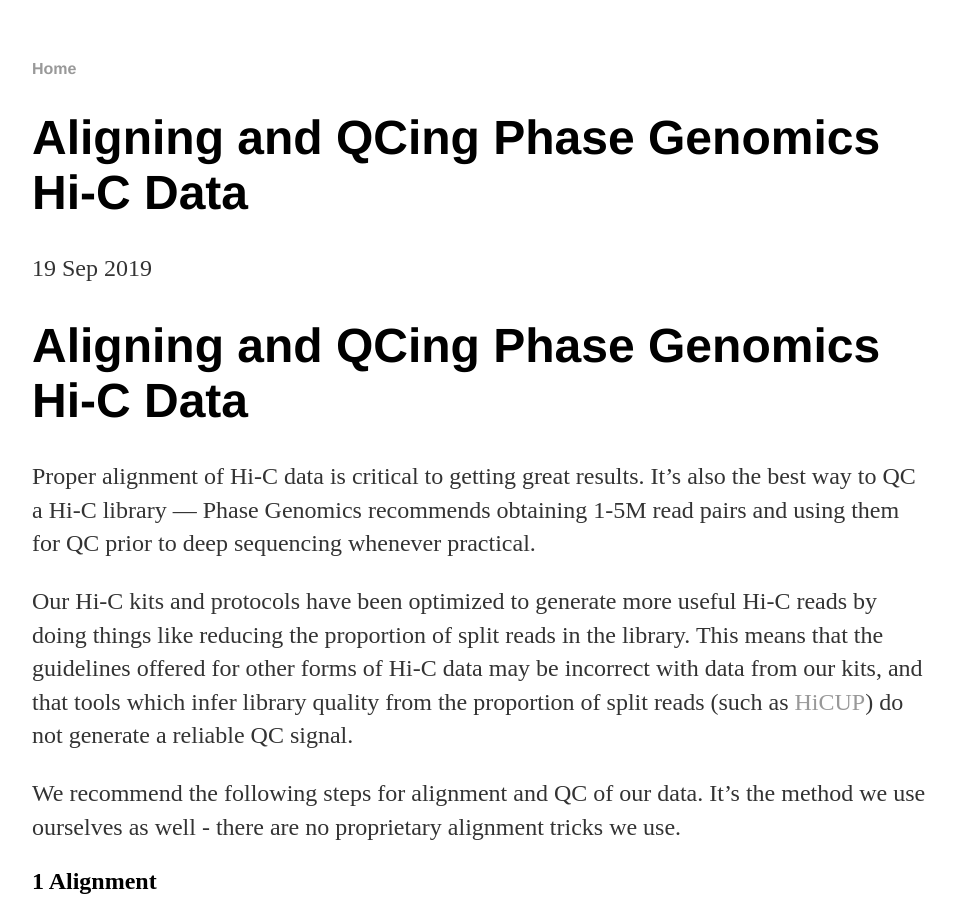
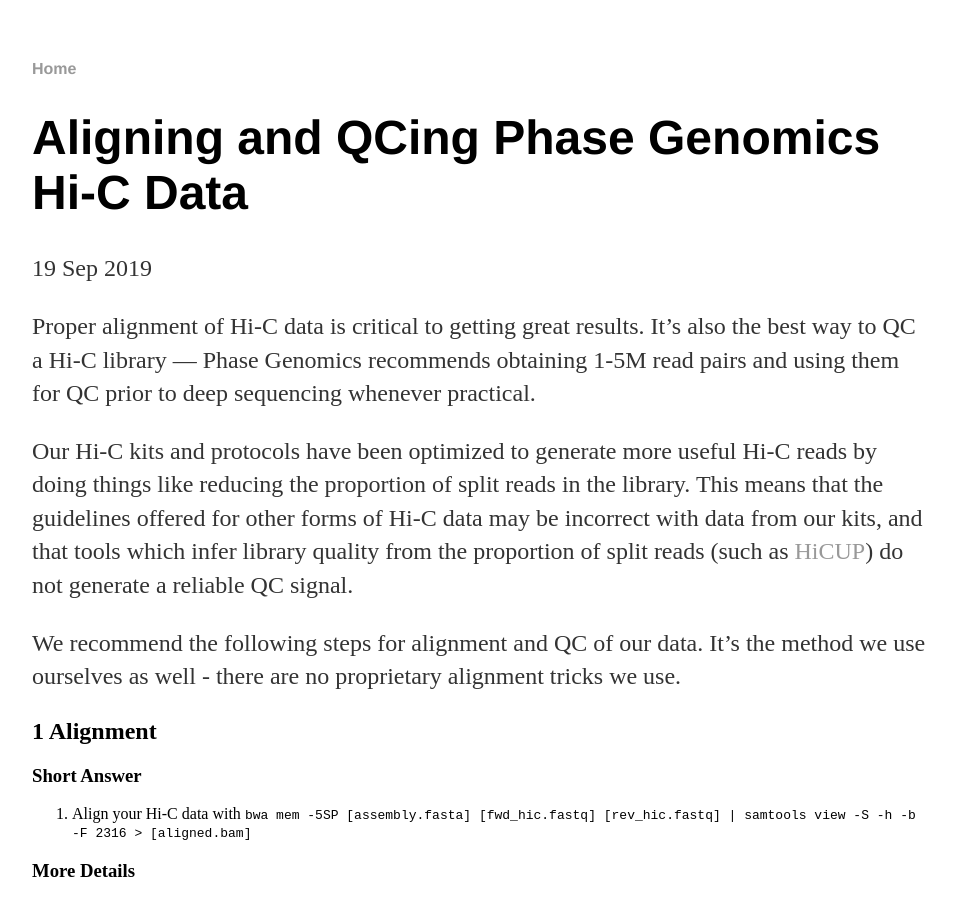
Before and after one commit to phasegenomics/phasegenomics.github.io, a Jekyll site: the page built from _posts/2019-09-19-hic-alignment-and-qc.md, in a window 1280 px wide and 900 px high. Shown: the whole window, without its empty margins (160-1116 px from the left). Built offline with Jekyll 4.4.1, drawn with Linux system fonts in a browser that asks for light colours.

Commit message:
Update 2019-09-19-hic-alignment-and-qc.md

```diff
--- a/_posts/2019-09-19-hic-alignment-and-qc.md
+++ b/_posts/2019-09-19-hic-alignment-and-qc.md
@@ -3,9 +3,6 @@ layout: post
 title: "Aligning and QCing Phase Genomics Hi-C Data"
 date: 2019-09-19
 ---
-Aligning and QCing Phase Genomics Hi-C Data
-====================
-
 Proper alignment of Hi-C data is critical to getting great results. It's also the best way to QC a Hi-C library — Phase Genomics recommends obtaining 1-5M read pairs and using them for QC prior to deep sequencing whenever practical.
 
 Our Hi-C kits and protocols have been optimized to generate more useful Hi-C reads by doing things like reducing the proportion of split reads in the library. This means that the guidelines offered for other forms of Hi-C data may be incorrect with data from our kits, and that tools which infer library quality from the proportion of split reads (such as [HiCUP](https://www.ncbi.nlm.nih.gov/pmc/articles/PMC4706059/)) do not generate a reliable QC signal.
```
